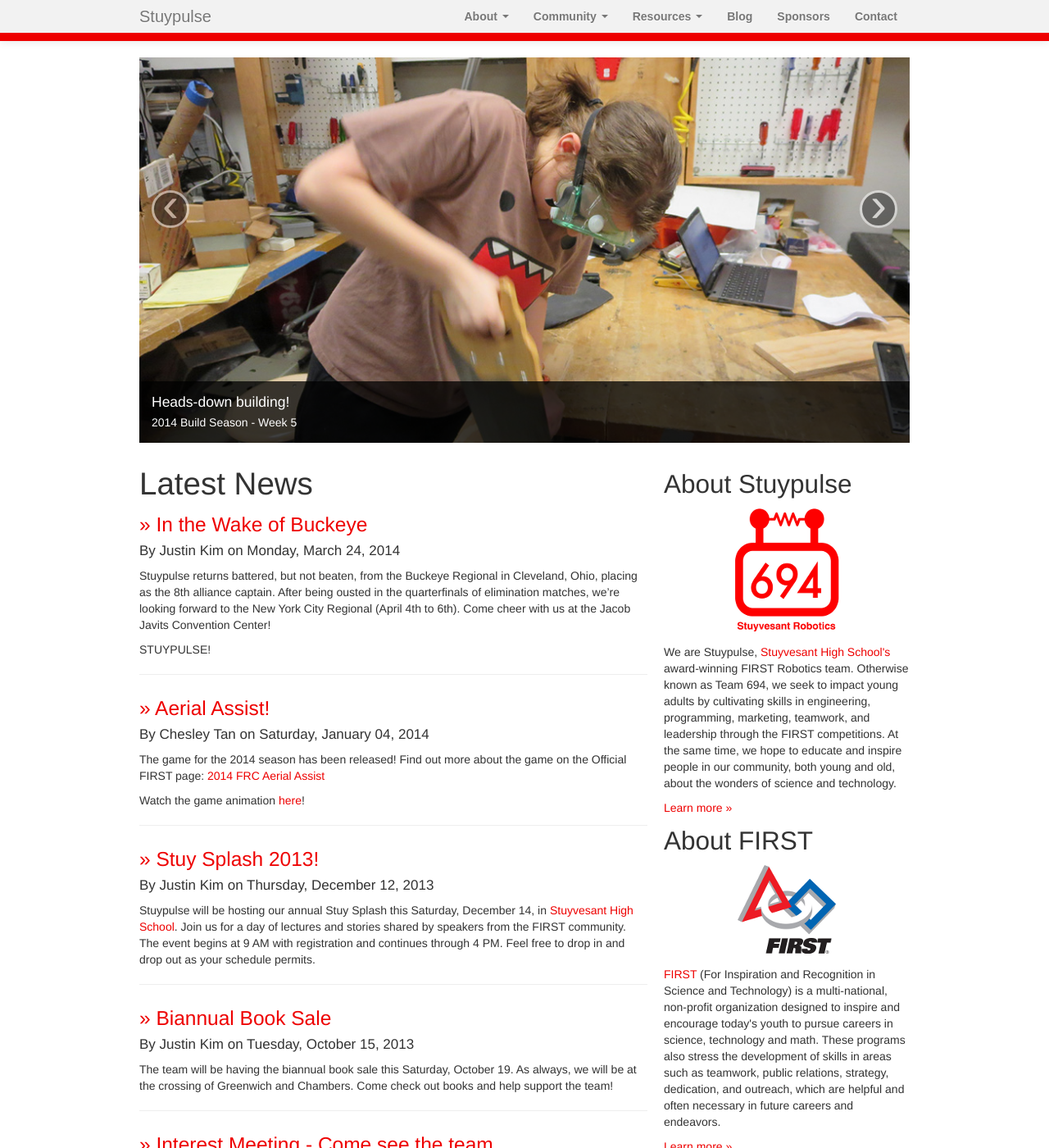
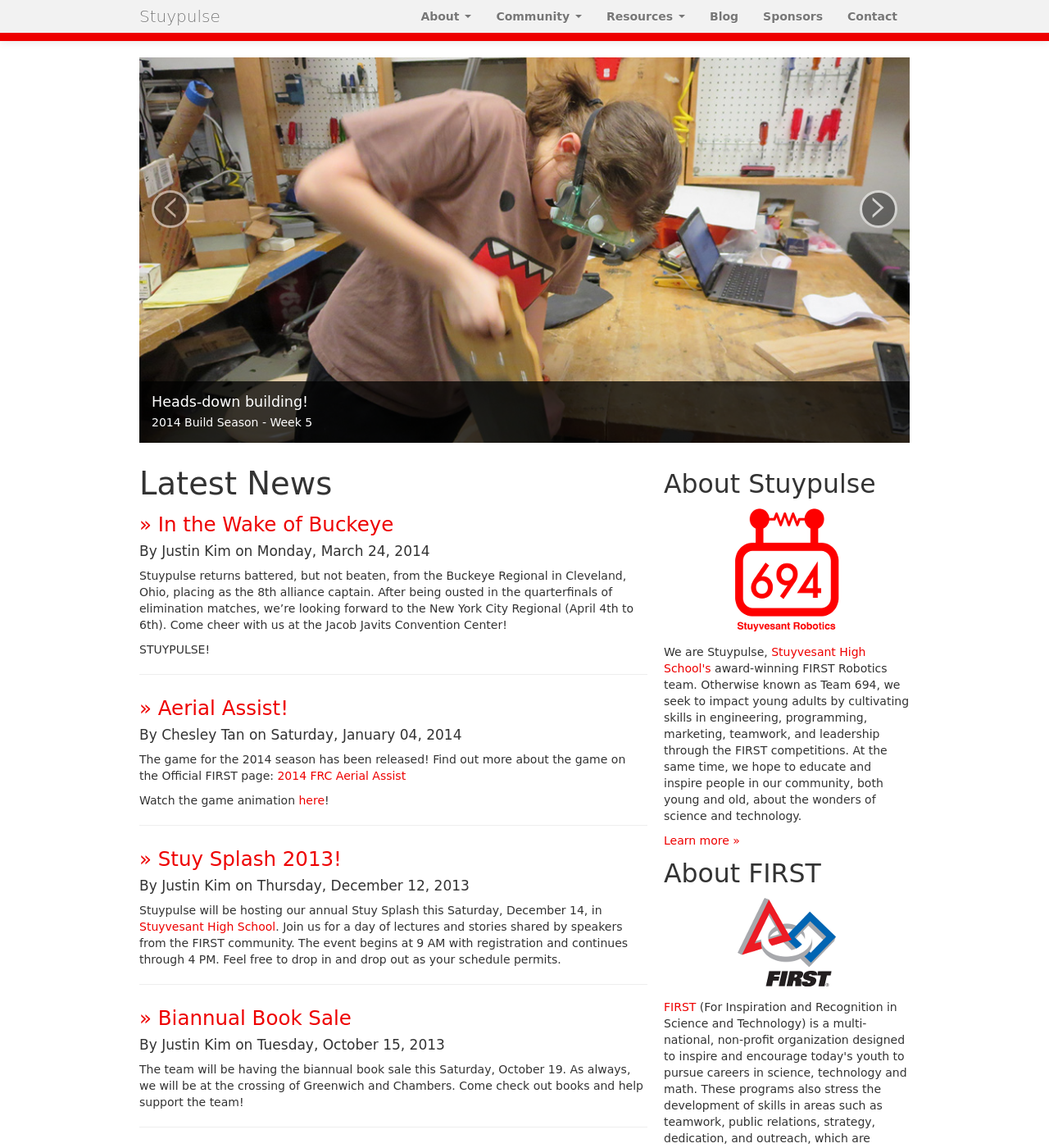
Before and after one commit to StuyPulse/team694.github.io, a Jekyll site: the page built from index.html, in a window 1280 px wide and 1400 px high. Shown: the whole window at 82% size. Built offline with Jekyll 4.4.1, drawn with Linux system fonts in a browser that asks for light colours; nearby versions of some CDN libraries.

Commit message:
Make styling changes for Comic Sans site-wide

```diff
--- a/css/main.css
+++ b/css/main.css
@@ -1,6 +1,22 @@
 /* ==========================================================================
    Author's custom styles
    ========================================================================== */
+
+body {
+  font-family: "Comic Sans MS", cursive, sans-serif;
+}
+
+.navbar {
+  font-family: "Comic Sans MS", cursive, sans-serif;
+}
+
+.dropdown-menu {
+  font-family: "Comic Sans MS", cursive, sans-serif !important;
+}
+
+h1, h2, h3, h4, h5, h6, small {
+  font-family: "Comic Sans MS", cursive, sans-serif !important;
+}
 
 /* Spacing for button in carousel caption */
 .carousel-btn {
@@ -57,7 +73,7 @@
 .footer-nav {
   display: block;
   margin-top: 10px;
-  font-family: "europa", sans-serif;
+  font-family: "Comic Sans MS", cursive, sans-serif
 }
 .footer-nav ul {
   list-style: none;
```
